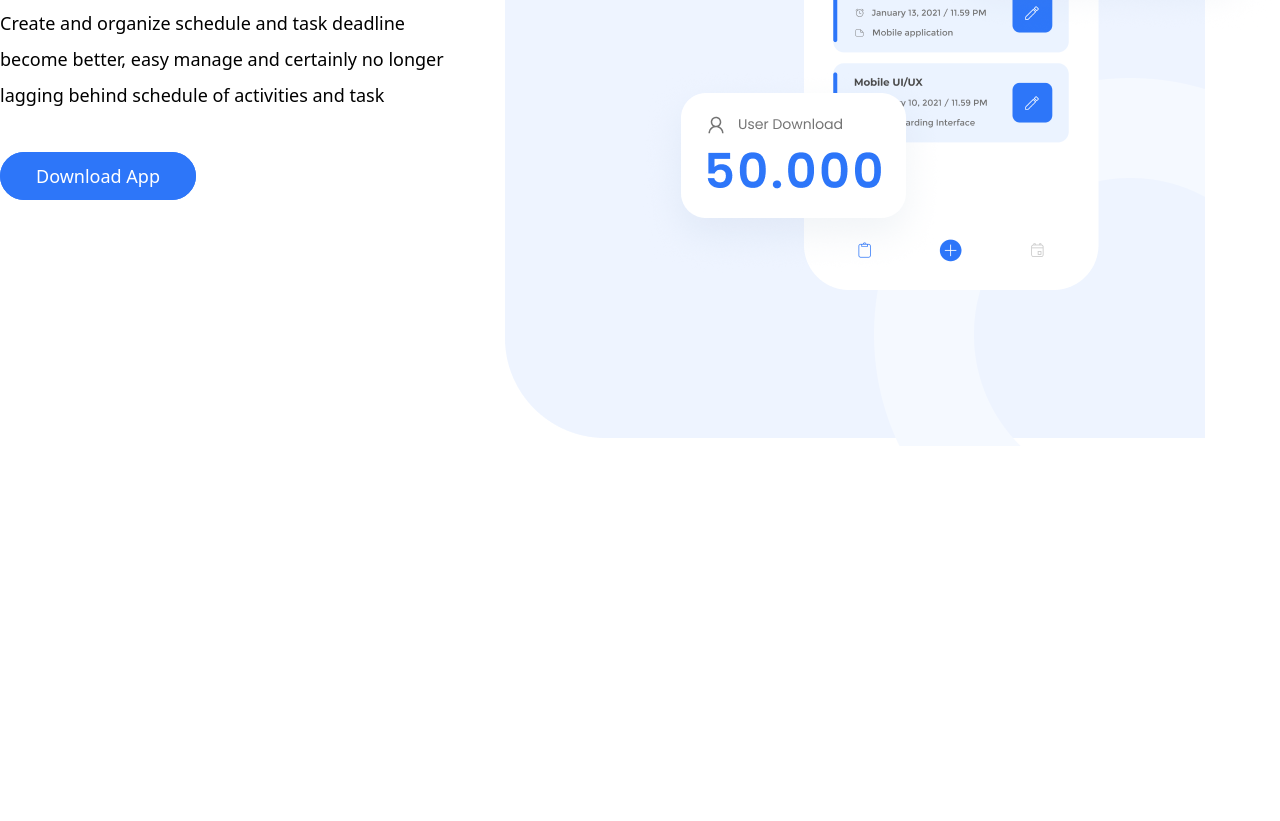
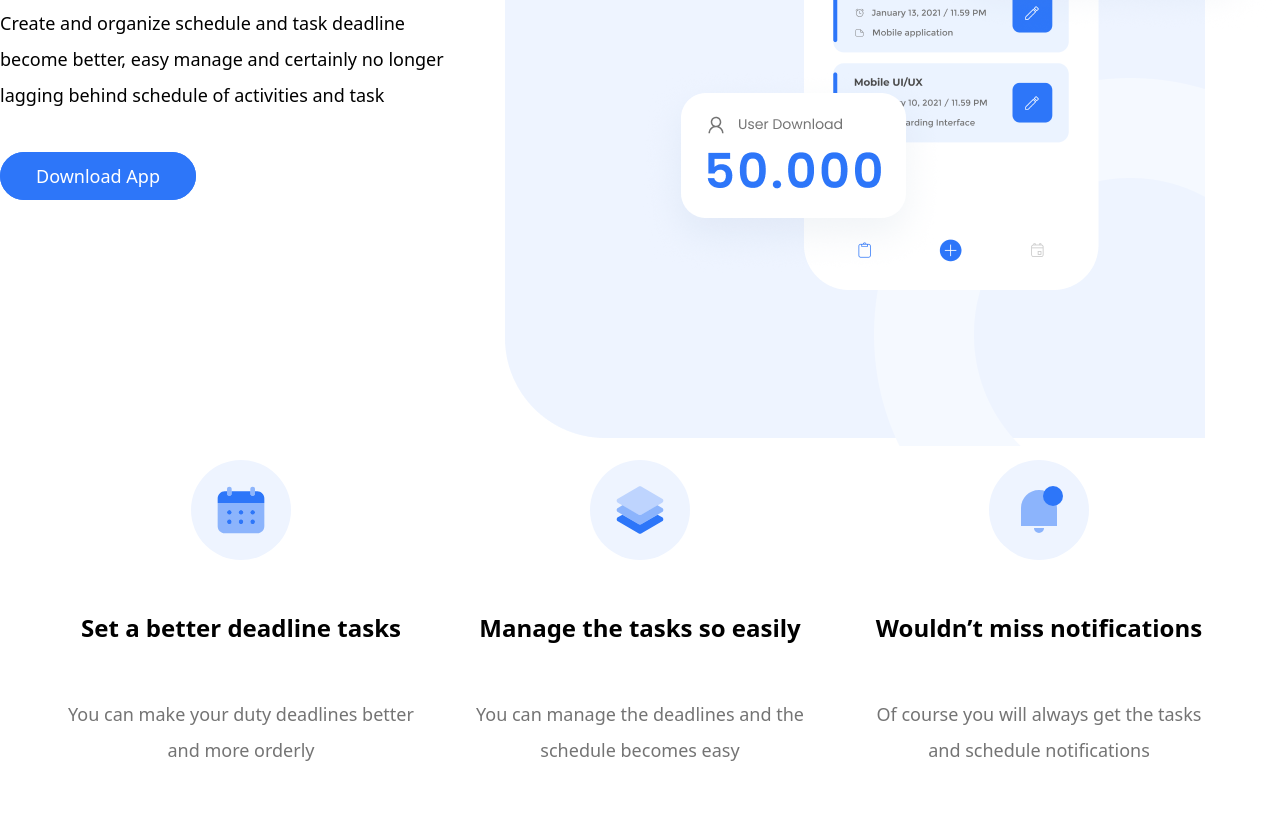
Before and after one commit to Oybek3509/imtihon3, a website: page src/index.html in a window 1280 px wide. Shown: the part 412-1233 px from the top of the page. Before the commit the page ends 872 px from the top, so only its background shows below. Drawn offline with nearby package versions, Linux system fonts and the light colour scheme.

Commit message:
finished our section

```diff
--- a/src/index.html
+++ b/src/index.html
@@ -67,6 +67,35 @@
         </div>
       </section>
       <!-- hero section end -->
+
+       <!-- our section -->
+    <section>
+        <div class="container mx-auto mb-[150px]">
+          <div class="flex flex-wrap text-center justify-center gap-[40px] sm:flex">
+            <div class="max-w-[359px] ">
+              <img class="mb-[50px] mx-auto" src="../src/img/1.svg" alt="">
+              <h2 class="mb-[50px] font-bold text-[24px] leading-[36px]">Set a better deadline tasks</h2>
+              <p class="mb-[50px] font-normal text-[18px] leading-[36px] text-[#747474]">You can make your duty deadlines
+                better and more orderly</p>
+            </div>
+            <div class="max-w-[359px]">
+              <img class="mb-[50px] mx-auto" src="../src/img/2.svg" alt="">
+              <h2 class="mb-[50px] font-bold text-[24px] leading-[36px]">Manage the tasks so easily</h2>
+              <p class="mb-[50px] font-normal text-[18px] leading-[36px] text-[#747474]">You can manage the deadlines and
+                the schedule becomes easy</p>
+            </div>
+            <div class="max-w-[359px]">
+              <img class="mb-[50px] mx-auto" src="../src/img/3.svg" alt="">
+              <h2 class="mb-[50px] font-bold text-[24px] leading-[36px]">Wouldn’t miss notifications</h2>
+              <p class="mb-[50px] font-normal text-[18px] leading-[36px] text-[#747474]">Of course you will always get the
+                tasks and schedule notifications</p>
+            </div>
+          </div>
+        </div>
+
+
+      </section>
+      <!-- our section end -->
   </main>
 </body>
 </html>
```
